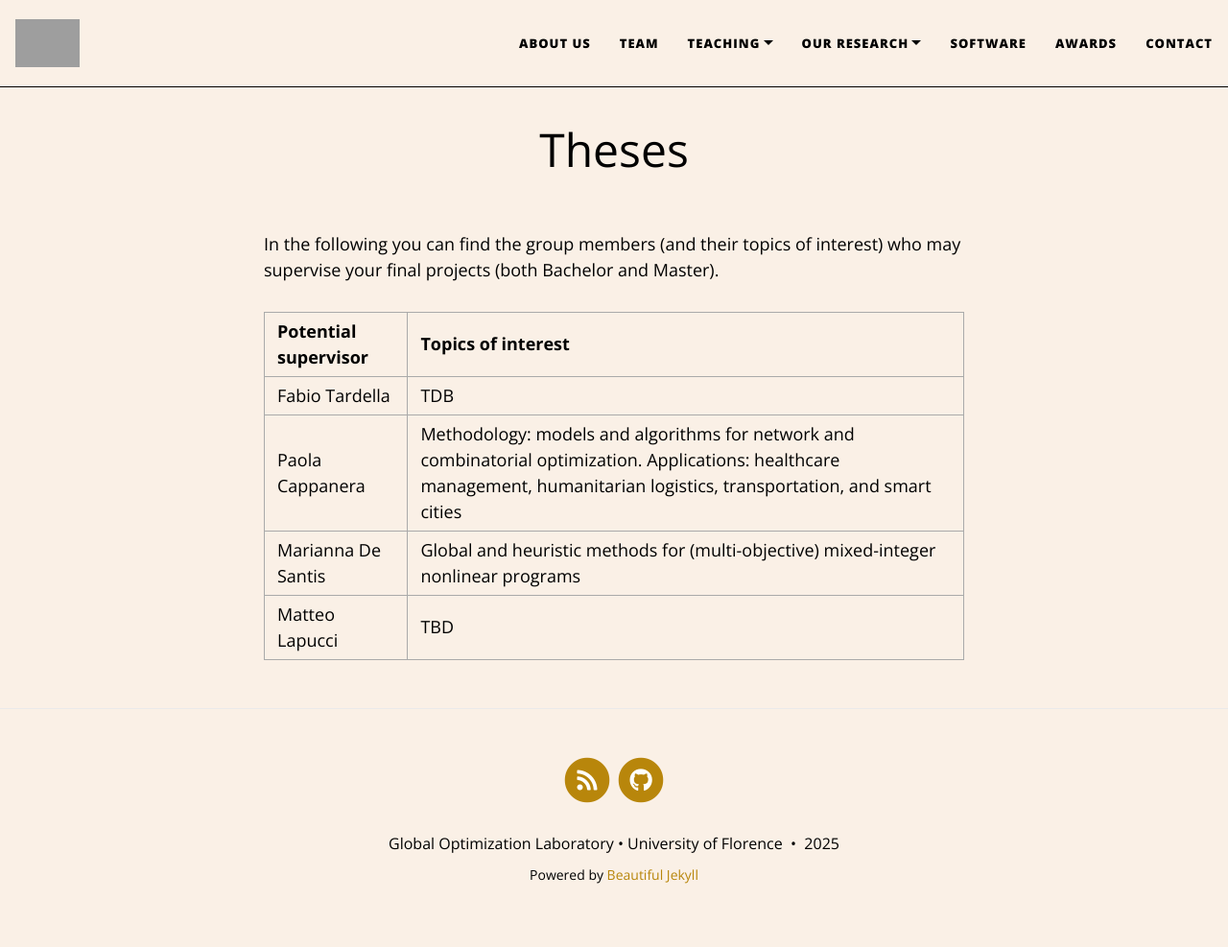
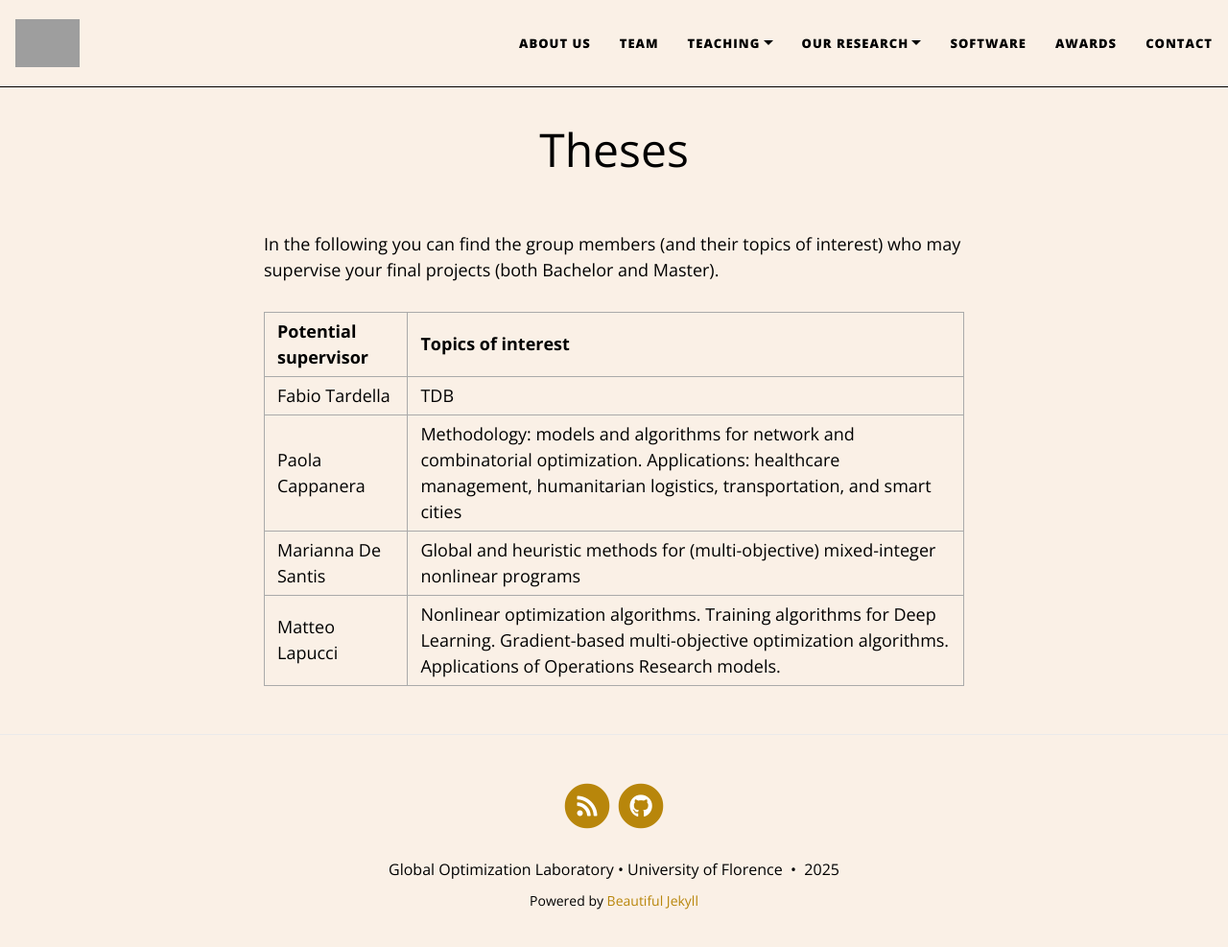
Before and after one commit to GOL-UniFI/GOL-UniFI.github.io, a Jekyll site: the page built from pages/theses.md, in a window 1280 px wide and 999 px high. Shown: the top 987 px of the window at 96% size. Built offline with Jekyll 4.4.1, drawn with Linux system fonts in a browser that asks for light colours; nearby versions of some CDN libraries; grey boxes are pictures that could not be loaded.

Commit message:
Update theses.md

```diff
--- a/pages/theses.md
+++ b/pages/theses.md
@@ -11,4 +11,4 @@ In the following you can find the group members (and their topics of interest) w
 | Fabio Tardella | TDB |
 | Paola Cappanera | Methodology: models and algorithms for network and combinatorial optimization. Applications: healthcare management, humanitarian logistics, transportation, and smart cities |
 | Marianna De Santis | Global and heuristic methods for (multi-objective) mixed-integer nonlinear programs|
-| Matteo Lapucci | TBD |
+| Matteo Lapucci | Nonlinear optimization algorithms. Training algorithms for Deep Learning. Gradient-based multi-objective optimization algorithms. Applications of Operations Research models. |
```
